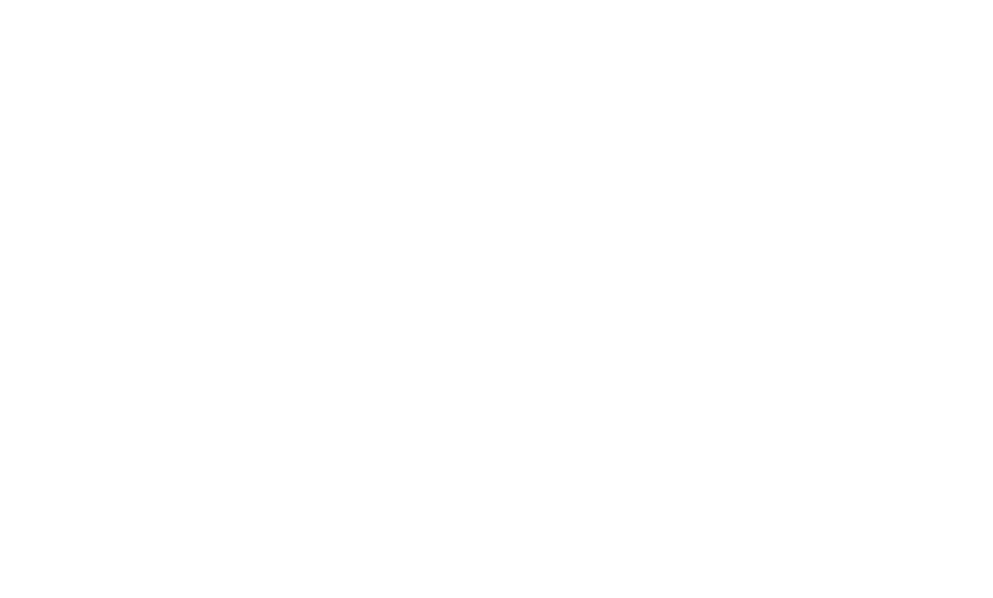
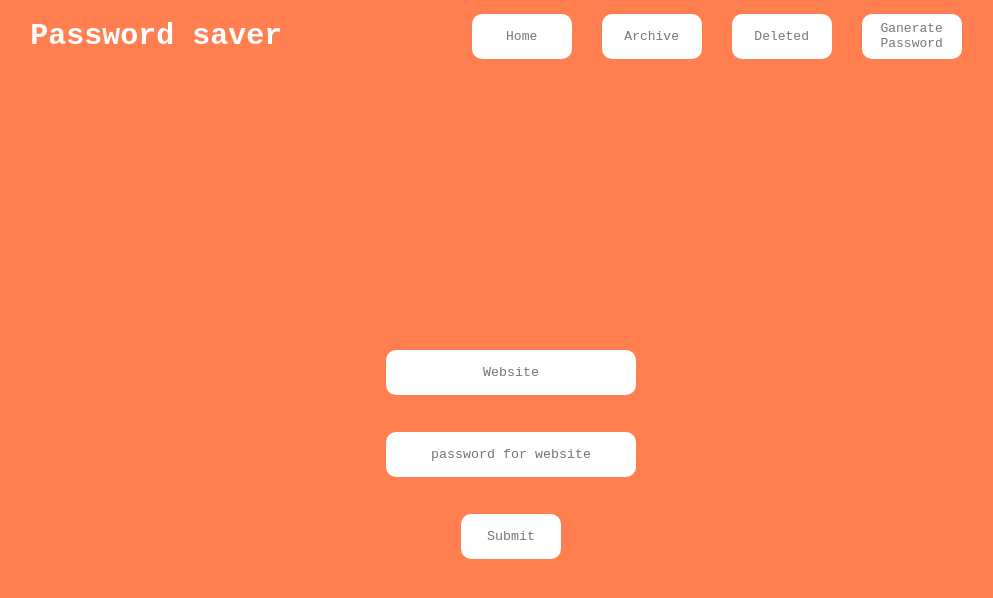
Before and after one commit to Yura-Chyp/saver, a website: page public/home.html in a window 1280 px wide. Shown: the whole page, without its empty margins (129-1122 px from the left). Drawn offline with nearby package versions, Linux system fonts and the light colour scheme.

Commit message:
добавленна стилізація та додання сайтів на монго

```diff
--- a/public/home.html
+++ b/public/home.html
@@ -4,10 +4,202 @@
     <meta charset="UTF-8">
     <meta name="viewport" content="width=device-width, initial-scale=1.0">
     <title>Document</title>
-    <style></style>
+    <style>
+        *{
+            padding: 0;
+            margin: 0;
+            box-sizing: border-box;
+            font-family: monospace;
+        }
+        .wrap{
+            width:100%;
+            height:100vh;
+            background-color: coral;
+            color: #fff;
+            display: flex;
+            align-items: center;
+            justify-content: space-between;
+            flex-direction: column;
+        }
+        .heder{
+            width:100%;
+            height: 9vh;
+            display: flex;
+            justify-content: space-evenly;
+            align-items: center;
+            flex-direction: row;
+        }
+        .title{
+               font-size:30px;
+        }
+        .buttons{
+            display: flex;
+            width:550px;
+            justify-content: space-evenly;
+
+        }
+        .home{
+            width:100px;
+            height:45px;
+            text-decoration:none;
+            text-align: center;
+            justify-content: center;
+            align-items: center;
+            display:flex;
+            background-color: #fff;
+            color: #777;
+            border-radius:10px;
+            transition:0.5s;
+        }
+        .Archive{
+            width:100px;
+            height:45px;
+            text-decoration:none;
+            text-align: center;
+            justify-content: center;
+            align-items: center;
+            display:flex;
+            background-color: #fff;
+            color: #777;
+            border-radius:10px;
+            transition:0.5s;
+        }
+        .Deleted{
+            width:100px;
+            height:45px;
+            text-decoration:none;
+            text-align: center;
+            justify-content: center;
+            align-items: center;
+            display:flex;
+            background-color: #fff;
+            color: #777;
+            border-radius:10px;
+            transition:0.5s;
+        }
+        .GP{
+            width:100px;
+            height:45px;
+            text-decoration:none;
+            text-align: center;
+            justify-content: center;
+            align-items: center;
+            display:flex;
+            background-color: #fff;
+            color: #777;
+            border-radius:10px;
+            transition:0.5s;
+        }
+        form{
+            display: flex;
+            justify-content:space-evenly;
+            align-items: center;
+            flex-direction:column;
+        }
+       .inputs{
+        width:200px;
+        height:200px;
+        display: flex;
+        justify-content: space-evenly;
+        align-items: center;
+        flex-direction: column;
+       }
+       #site{
+        width:250px;
+        height:45px;
+        background-color: #fff;
+        border:none;
+        border-radius:10px;
+        color: #777;
+        text-align: center;
+    }
+       #password{
+        width:250px;
+        height:45px;
+        background-color: #fff;
+        border:none;
+        border-radius:10px;
+        color: #777;
+        text-align: center;
+    }
+    .submit{
+        width:100px;
+        height:45px;
+        color: #777;
+        border:none;
+        background-color: #fff;
+        border-radius:10px;
+        transition:0.5s;
+    }
+    .submit:active{
+        transform: translateY(10px);
+    }
+    .submit:hover{
+        transform: translateY(-2px);
+    }
+    </style>
 </head>
 <body>
+    <div class="wrap">
+        <div class="heder">
+            <div class="logo">
+                <h2 class="title">Password saver</h2>
+            </div>
+            <div class="buttons">
+                <a href="#" class="home" id="home">Home</a>
+                <a href="#" class="Archive" id="Archive">Archive</a>
+                <a href="#" class="Deleted" id="Deleted">Deleted</a>
+                <a href="#" class="GP" id="GP">Ganerate Password</a>
+            </div>
+        </div>
+        <form id="passwordForm">
+            <div class="inputs">
+                <input type="text" id="site" placeholder="Website" name="site">
+                <input type="password" id="password" placeholder="password for website" name="password">
+            </div>
+            <button type="submit" class="submit">Submit</button>
+        </form>
+        <ul class="WebsiteList"></ul>
+    </div>
+    <script src="https://cdn.jsdelivr.net/npm/axios/dist/axios.min.js"></script>
 
-    <script></script>
+    <script>
+
+    const passwordForm = document.getElementById('passwordForm');
+
+passwordForm.addEventListener('submit', async (event) => {
+    event.preventDefault();
+
+    const siteInput = document.getElementById('site');
+    const passwordInput = document.getElementById('password');
+
+    const siteValue = siteInput.value.trim();
+    const passwordValue = passwordInput.value.trim();
+
+    if (siteValue === '' || passwordValue === '') {
+        alert('Будь ласка, заповніть всі поля. Адміністрація Серверу :)');
+        return;
+    }
+
+    const formData = {
+        site: siteValue,
+        password: passwordValue
+    };
+
+    try {
+        const response = await axios.post('/submt', formData);
+        if (response.status === 200) {
+            console.log('Data saved successfully');
+        } else {
+            console.log('Error saving data');
+        }
+    } catch (error) {
+        console.error('An error occurred:', error);
+    }
+});
+
+
+
+    </script>
 </body>
 </html>
```
Also changed, not shown: app.js (+22 -0 lines).
